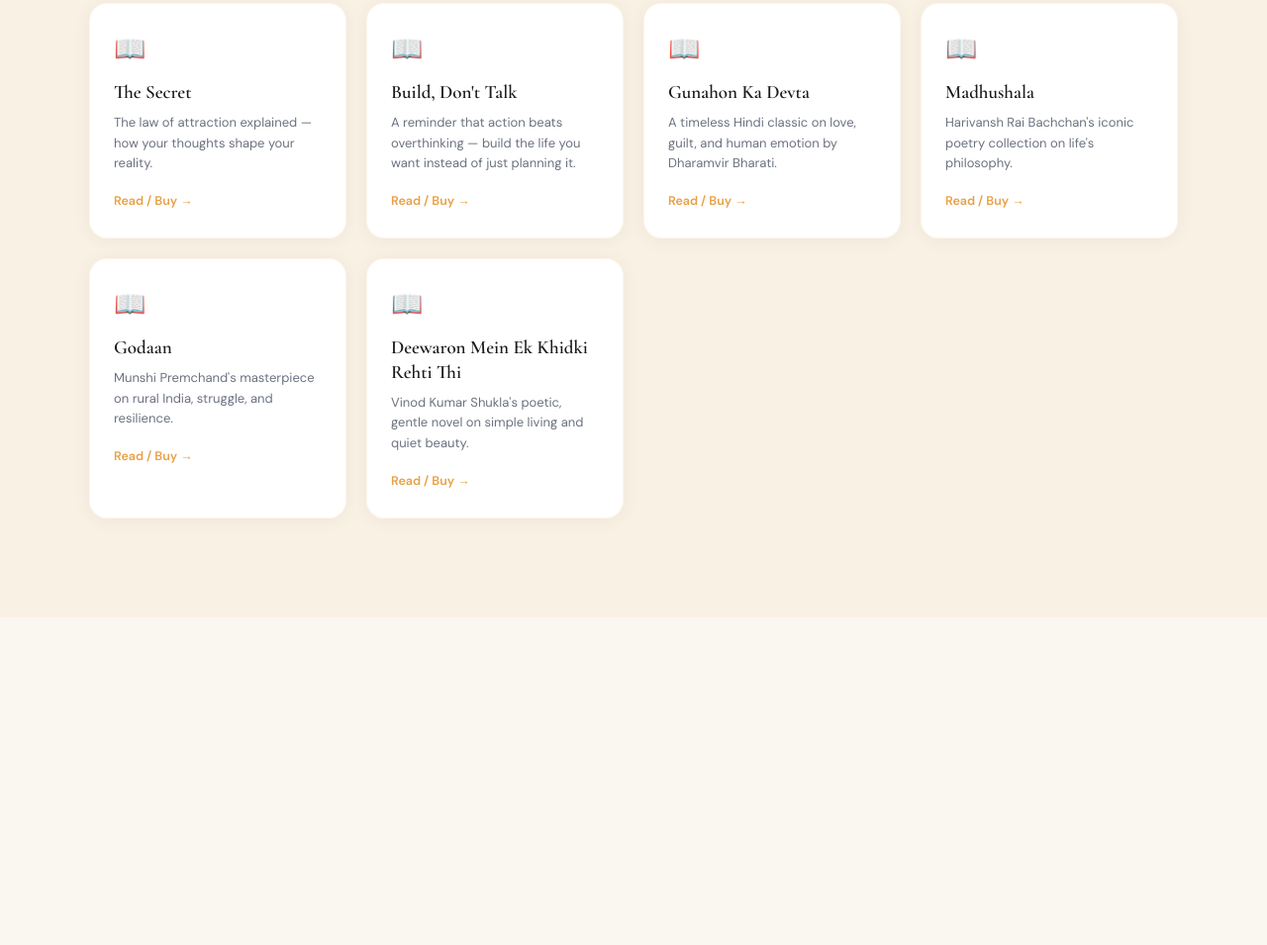
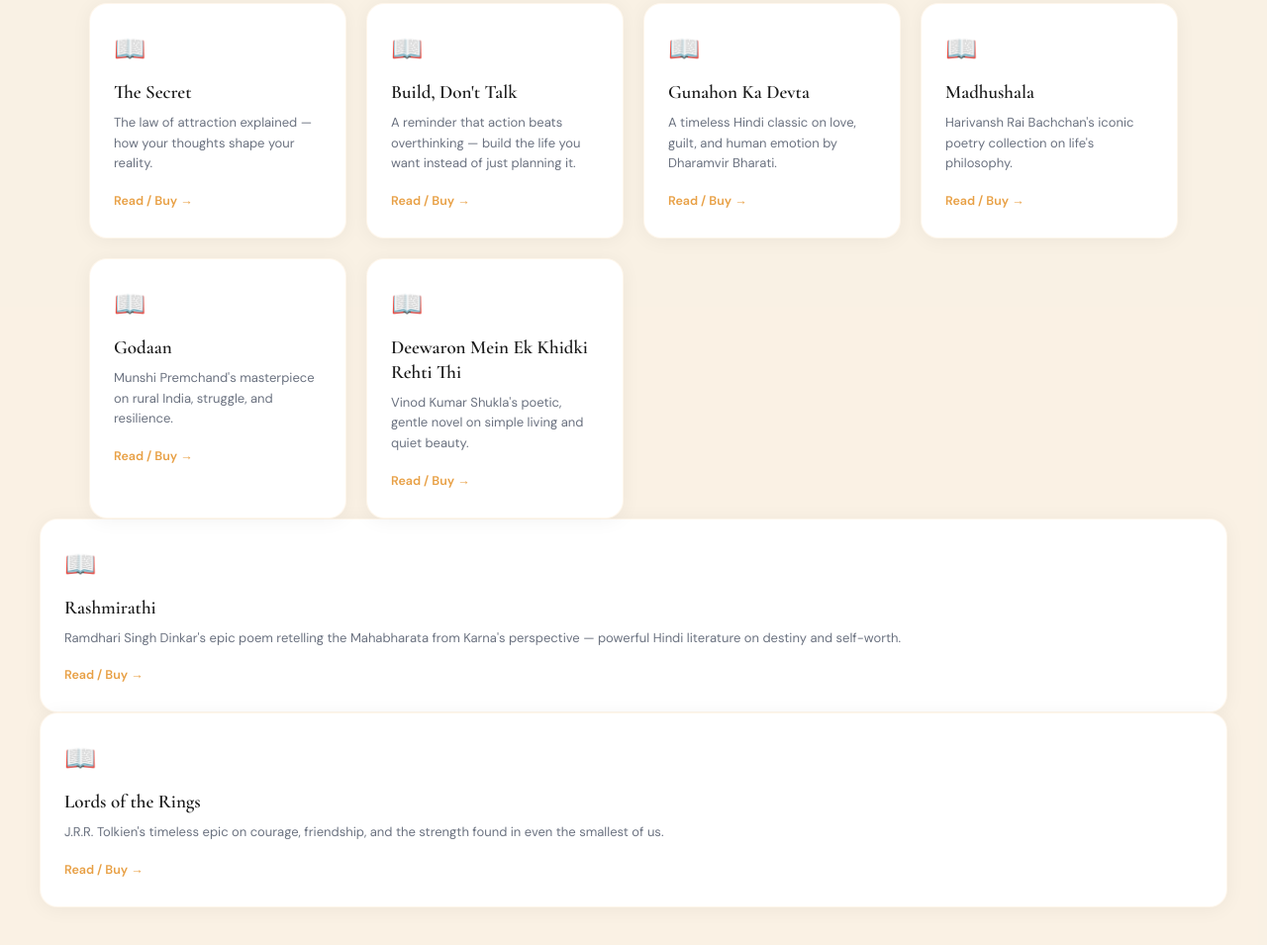
Before and after one commit to AayushiMohan/LifeTrack-For-Mental-Wellbeing, a plain HTML site: page dist/index.html in a window 1280 px wide. Shown: the part 1469-2424 px from the top of the page at 99% size. Before the commit the page ends 2093 px from the top, so only its background shows below. Drawn offline with nearby package versions, Linux system fonts and the light colour scheme.

Commit message:
Update index.html

```diff
--- a/dist/index.html
+++ b/dist/index.html
@@ -1294,6 +1294,18 @@
       </div>
     </div>
   </div>
+  <div class="res-card">
+  <span class="res-icon">📖</span>
+  <h4>Rashmirathi</h4>
+  <p>Ramdhari Singh Dinkar's epic poem retelling the Mahabharata from Karna's perspective — powerful Hindi literature on destiny and self-worth.</p>
+  <a href="https://www.google.com/search?q=rashmirathi+pdf" target="_blank" class="res-link">Read / Buy →</a>
+</div>
+<div class="res-card">
+  <span class="res-icon">📖</span>
+  <h4>Lords of the Rings</h4>
+  <p>J.R.R. Tolkien's timeless epic on courage, friendship, and the strength found in even the smallest of us.</p>
+  <a href="https://www.google.com/search?q=lord+of+the+rings+pdf" target="_blank" class="res-link">Read / Buy →</a>
+</div>
 
 <div class="res-panel" id="panel-mantras">
   <div class="res-grid">
```
